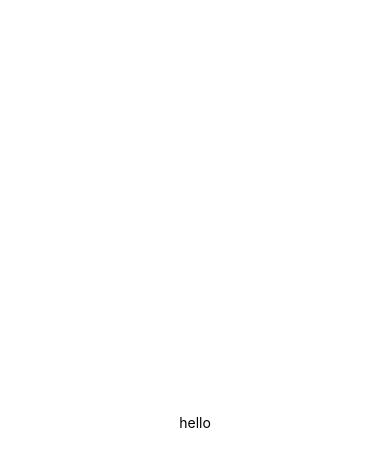
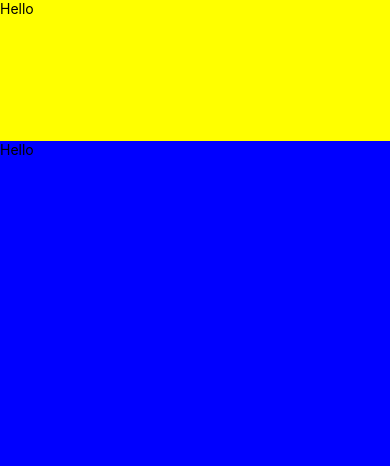
Before and after one commit to onethegarden/fokin-weather, a React Native app: screen / in a window 390 px wide. Shown: the top 466 px of the page. Built offline with nearby package versions, Linux system fonts and the light colour scheme.

Commit message:
#1.0 Layouts with Flexbox in React Native

```diff
--- a/App.js
+++ b/App.js
@@ -4,7 +4,8 @@
 export default function App() {
   return (
     <View style={styles.container}>
-      <Text>hello</Text>
+      <View style={styles.yellowView}><Text>Hello</Text></View>
+      <View style={styles.blueView}><Text>Hello</Text></View>
     </View>
   );
 }
@@ -12,8 +13,13 @@
 const styles = StyleSheet.create({
   container: {
     flex: 1,
-    backgroundColor: '#fff',
-    alignItems: 'center',
-    justifyContent: 'center',
   },
+  yellowView:{
+    flex:1,
+    backgroundColor:"yellow"
+  },
+  blueView:{
+    flex:5,
+    backgroundColor:"blue"
+  }
 });
```
